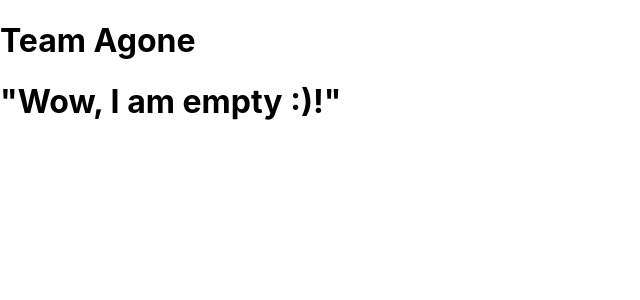
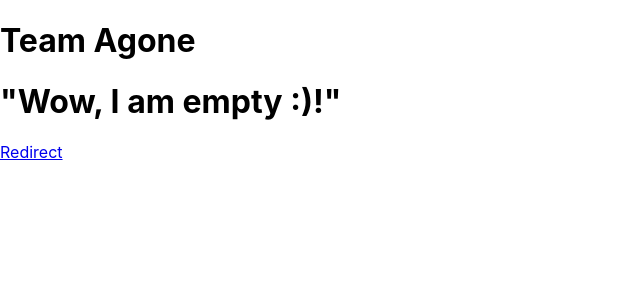
Before and after one commit to kaila1/Agone, a React (Create React App) app: page / in a window 1280 px wide. Shown: the top 300 px of the page, without its empty margins (0-640 px from the left). Built offline with nearby package versions, Linux system fonts and the light colour scheme.

Commit message:
Update App.js

```diff
--- a/src/App.js
+++ b/src/App.js
@@ -7,6 +7,7 @@ function App() {
       <h1>Team Agone</h1>
       <div class="center">
 	  <h1>"Wow, I am empty :)!"</h1>
+	  <a href="https://testbranch.d5mz5bs8uvjp6.amplifyapp.com/"> Redirect </a>
       </div>
     </div>
   );
```
